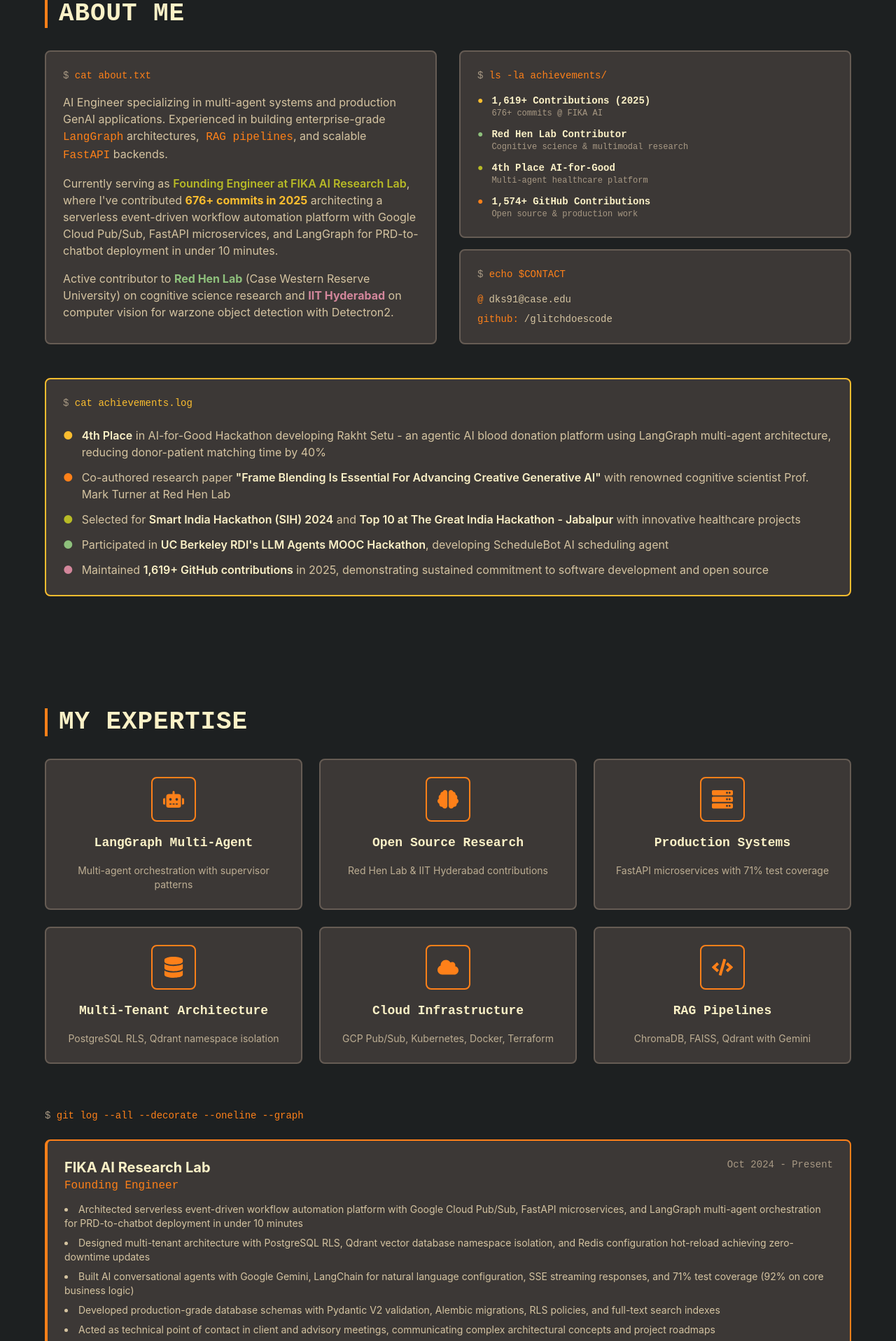
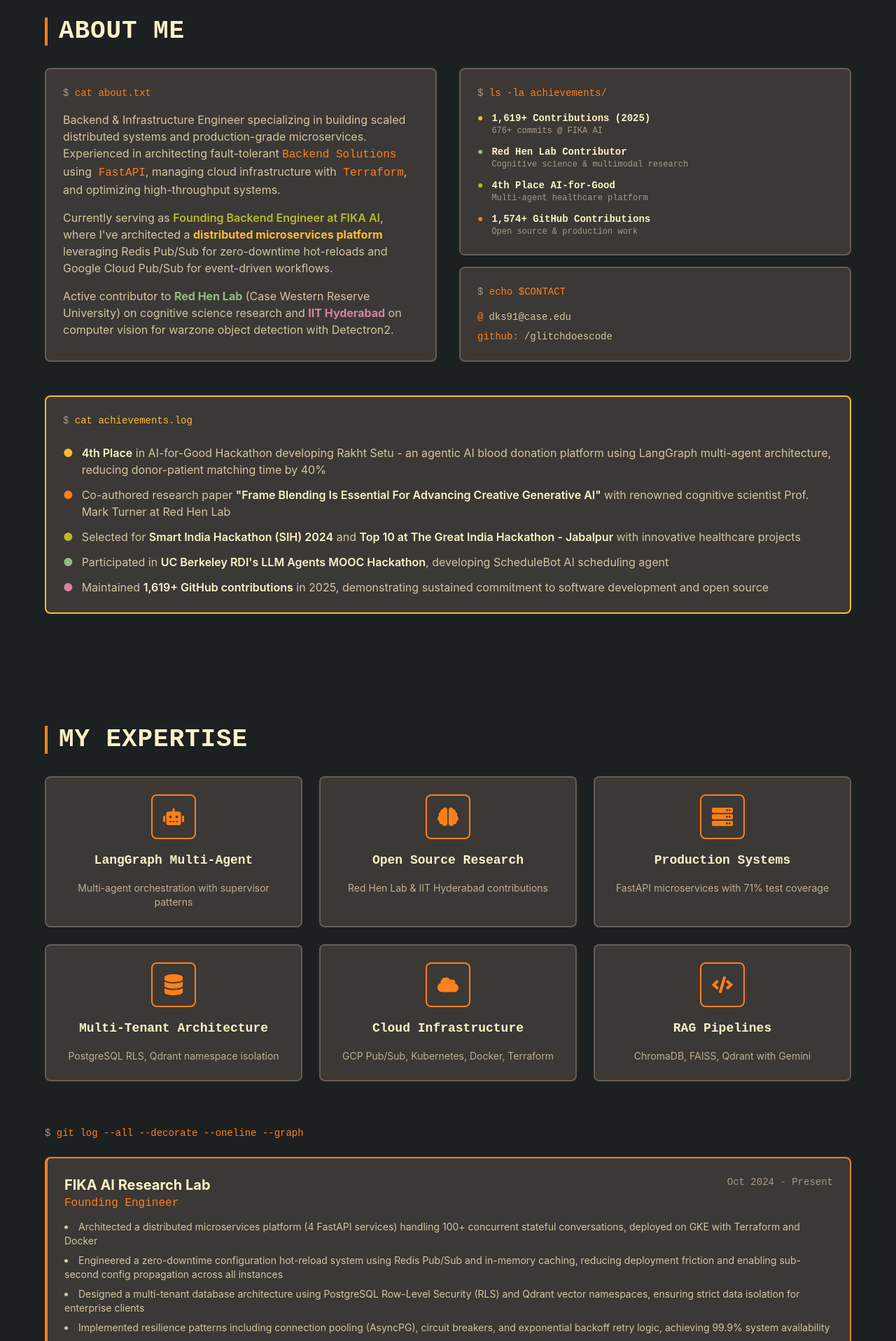
Before and after one commit to glitchdoescode/gruvbox-portfolio, a Next.js app: page / in a window 1280 px wide. Shown: the part 880-2796 px from the top of the page at 70% size. Built offline with nearby package versions, Linux system fonts and the light colour scheme.

Commit message:
feat: Sync portfolio content with backend engineer resume

```diff
--- a/components/About.tsx
+++ b/components/About.tsx
@@ -17,17 +17,16 @@
 
             <div className="space-y-4 text-gruvbox-fg2">
               <p>
-                AI Engineer specializing in multi-agent systems and production GenAI applications.
-                Experienced in building enterprise-grade <span className="text-gruvbox-orange font-mono">LangGraph</span> architectures,
-                <span className="text-gruvbox-orange font-mono"> RAG pipelines</span>, and scalable
-                <span className="text-gruvbox-orange font-mono"> FastAPI</span> backends.
+                Backend & Infrastructure Engineer specializing in building scaled distributed systems and production-grade microservices.
+                Experienced in architecting fault-tolerant <span className="text-gruvbox-orange font-mono">Backend Solutions</span> using
+                <span className="text-gruvbox-orange font-mono"> FastAPI</span>, managing cloud infrastructure with
+                <span className="text-gruvbox-orange font-mono"> Terraform</span>, and optimizing high-throughput systems.
               </p>
 
               <p>
-                Currently serving as <span className="text-gruvbox-green font-semibold">Founding Engineer at FIKA AI Research Lab</span>,
-                where I've contributed <span className="text-gruvbox-yellow font-bold">676+ commits in 2025</span> architecting
-                a serverless event-driven workflow automation platform with Google Cloud Pub/Sub, FastAPI microservices, and
-                LangGraph for PRD-to-chatbot deployment in under 10 minutes.
+                Currently serving as <span className="text-gruvbox-green font-semibold">Founding Backend Engineer at FIKA AI</span>,
+                where I've architected a <span className="text-gruvbox-yellow font-bold">distributed microservices platform</span> leveraging
+                Redis Pub/Sub for zero-downtime hot-reloads and Google Cloud Pub/Sub for event-driven workflows.
               </p>
 
               <p>
--- a/components/Experience.tsx
+++ b/components/Experience.tsx
@@ -82,11 +82,11 @@
                 <span className="text-gruvbox-fg4 font-mono text-sm">Oct 2024 - Present</span>
               </div>
               <ul className="space-y-2 text-sm text-gruvbox-fg2 list-disc list-inside">
-                <li>Architected serverless event-driven workflow automation platform with Google Cloud Pub/Sub, FastAPI microservices, and LangGraph multi-agent orchestration for PRD-to-chatbot deployment in under 10 minutes</li>
-                <li>Designed multi-tenant architecture with PostgreSQL RLS, Qdrant vector database namespace isolation, and Redis configuration hot-reload achieving zero-downtime updates</li>
-                <li>Built AI conversational agents with Google Gemini, LangChain for natural language configuration, SSE streaming responses, and 71% test coverage (92% on core business logic)</li>
-                <li>Developed production-grade database schemas with Pydantic V2 validation, Alembic migrations, RLS policies, and full-text search indexes</li>
-                <li>Acted as technical point of contact in client and advisory meetings, communicating complex architectural concepts and project roadmaps</li>
+                <li>Architected a distributed microservices platform (4 FastAPI services) handling 100+ concurrent stateful conversations, deployed on GKE with Terraform and Docker</li>
+                <li>Engineered a zero-downtime configuration hot-reload system using Redis Pub/Sub and in-memory caching, reducing deployment friction and enabling sub-second config propagation across all instances</li>
+                <li>Designed a multi-tenant database architecture using PostgreSQL Row-Level Security (RLS) and Qdrant vector namespaces, ensuring strict data isolation for enterprise clients</li>
+                <li>Implemented resilience patterns including connection pooling (AsyncPG), circuit breakers, and exponential backoff retry logic, achieving 99.9% system availability</li>
+                <li>Built comprehensive CI/CD pipelines with GitHub Actions (71% test coverage), automating Docker builds and deployments to Google Cloud Run</li>
               </ul>
             </div>
 
--- a/components/Hero.tsx
+++ b/components/Hero.tsx
@@ -28,13 +28,13 @@
             </h1>
 
             <p className="text-xl md:text-2xl text-gruvbox-orange font-mono uppercase tracking-wide">
-              Software Craftsman
+              Backend & Infrastructure Engineer
             </p>
 
             <div className="space-y-2 text-gruvbox-fg2 font-mono text-sm">
               <p className="flex items-center gap-2">
                 <span className="text-gruvbox-orange">&gt;</span>
-                Founding Engineer @ FIKA AI
+                Founding Backend Engineer @ FIKA AI
               </p>
               <p className="flex items-center gap-2">
                 <span className="text-gruvbox-orange">&gt;</span>
--- a/components/Projects.tsx
+++ b/components/Projects.tsx
@@ -14,35 +14,31 @@
 
 const projects: Project[] = [
   {
-    title: 'Workflow Automation Platform',
-    description: 'Production-grade fullstack platform enabling users to build, deploy, and manage conversational AI chatbots through an intuitive dashboard. Features 4 FastAPI microservices: Identity Management, PRD Builder (AI-assisted PRD generation), Config Agent (intelligent workflow configuration), and LangGraph Chatbot Runtime with Gemini 2.5. Monorepo architecture with Next.js 14 frontend, Supabase PostgreSQL RLS, Qdrant vector DB, Redis pub/sub, and complete Docker Compose local dev environment.',
-    tech: ['LangGraph', 'Next.js 14', 'FastAPI', 'Supabase', 'Qdrant', 'Redis', 'Gemini 2.5', 'Terraform'],
-    featured: true,
-  },
-  {
-    title: 'Akinator Clone - LangGraph',
-    description: 'Full-stack AI guessing game with LangGraph single agent + tools pattern. Multi-LLM support (Gemini 2.5 Flash, OpenAI GPT) and Tavily web search for character research.',
-    tech: ['LangGraph', 'React', 'FastAPI', 'Gemini 2.5', 'Tavily'],
-    github: 'https://github.com/glitchdoescode/akinator-game',
-  },
-  {
-    title: 'Healthcare AI Assistant',
-    description: 'AI business assistant with LangGraph 2-node pattern for multi-channel integration (WhatsApp, Instagram, Web, CRMs). Healthcare workflow management with 6 specialized workflows.',
-    tech: ['LangGraph', 'FastAPI', 'PostgreSQL', 'Gemini', 'Redis'],
+    title: 'Krishna Diagnostics AI Assistant',
+    description: 'High-throughput backend handling multi-channel webhook events (Instagram/WhatsApp) with an AsyncIO message batching system (40% cost reduction). Replaced stateless DB queries with Redis-based session persistence (<5ms latency) and implemented Circuit Breaker patterns for resilience.',
+    tech: ['FastAPI', 'Redis', 'AsyncPG', 'Tenacity', 'LangGraph'],
+    github: 'https://github.com/pupiltree/krsna-d',
+    demo: 'http://104.197.233.188:8000/static/demo-chat.html',
     featured: true,
   },
   {
     title: 'Rakht Setu (4th Place AI-for-Good)',
-    description: 'Production-ready AI blood donation platform securing 4th place in national hackathon. LangGraph multi-agent system with RAG-enhanced medical screening achieving 85%+ accuracy, <30s emergency response time, and 92% bridge donor coordination success rate. Features guest user fast-track (38% conversion) and Docker deployment on Azure.',
-    tech: ['LangGraph', 'FastAPI', 'ChromaDB', 'PostgreSQL', 'Redis', 'Gemini', 'Azure'],
+    description: 'Mission-critical backend ensuring <30-second response latency for emergency blood requests. Parallelized geo-spatial searches using asyncio.gather and optimized donor matching with Haversine distance calculations. Features 5-collection RAG system with ChromaDB.',
+    tech: ['Python', 'Azure', 'Geo-Spatial', 'RAG', 'Redis'],
     github: 'https://github.com/glitchdoescode/rakht-setu',
     featured: true,
   },
   {
-    title: 'TalentScout Multi-Agent PoC',
-    description: 'Advanced AI internship opportunity generator using LangGraph supervisor pattern with 5 specialized agents: Company Analyzer, Opportunity Synthesizer, Proposal Generator, Candidate Matcher, and Supervisor. Features semantic matching with FAISS vector database, RAG implementation, and intelligent candidate-opportunity pairing with Google Gemini 2.0 Flash.',
-    tech: ['LangGraph', 'Multi-Agent', 'Gemini 2.0', 'FAISS', 'RAG', 'Streamlit'],
-    github: 'https://github.com/glitchdoescode/talentscout',
+    title: 'Capybara.ai',
+    description: 'Secure code execution sandbox for autonomous data analysis, allowing safe execution of arbitrary Python code on user-uploaded datasets. Orchestrated agent pipeline using LangGraph to breakdown complex business questions into executable SQL/Pandas operations.',
+    tech: ['Python', 'Docker', 'Pandas', 'LangChain'],
+    featured: false,
+  },
+  {
+    title: 'Workflow Automation Platform',
+    description: 'Distributed microservices platform (4 FastAPI services) handling 100+ concurrent stateful conversations. Features zero-downtime config hot-reload via Redis Pub/Sub, multi-tenant RLS architecture, and complete Docker Compose dev environment.',
+    tech: ['FastAPI', 'Redis Pub/Sub', 'Docker', 'GKE', 'Terraform', 'PostgreSQL'],
+    featured: false,
   },
 ];
 
--- a/components/Skills.tsx
+++ b/components/Skills.tsx
@@ -1,54 +1,52 @@
 'use client';
 
 import React from 'react';
-import { SiPython, SiJavascript, SiReact, SiNextdotjs, SiDocker, SiKubernetes, SiPostgresql, SiRedis, SiFastapi, SiTensorflow, SiPytorch, SiGooglecloud, SiCplusplus } from 'react-icons/si';
+import { SiPython, SiJavascript, SiDocker, SiKubernetes, SiPostgresql, SiRedis, SiFastapi, SiGooglecloud } from 'react-icons/si';
 
 const skillCategories = [
   {
-    category: 'AI & ML',
+    category: 'Backend Architecture',
     color: 'orange',
     skills: [
-      { name: 'Multi-Agent Systems', icon: <SiPython /> },
-      { name: 'LangGraph', icon: <SiPython /> },
-      { name: 'LangChain', icon: <SiPython /> },
-      { name: 'RAG', icon: <SiPython /> },
-      { name: 'LLMs', icon: <SiPython /> },
-      { name: 'NLP', icon: <SiPython /> },
-      { name: 'TensorFlow', icon: <SiTensorflow /> },
-      { name: 'PyTorch', icon: <SiPytorch /> },
+      { name: 'FastAPI', icon: <SiFastapi /> },
+      { name: 'AsyncIO', icon: <SiPython /> },
+      { name: 'Redis Pub/Sub', icon: <SiRedis /> },
+      { name: 'Celery', icon: <SiPython /> },
+      { name: 'Message Queues', icon: <SiGooglecloud /> },
+      { name: 'PostgreSQL', icon: <SiPostgresql /> },
     ],
   },
   {
-    category: 'Backend',
+    category: 'Infrastructure',
     color: 'green',
     skills: [
-      { name: 'FastAPI', icon: <SiFastapi /> },
-      { name: 'Flask', icon: <SiPython /> },
-      { name: 'Python', icon: <SiPython /> },
-      { name: 'Node.js', icon: <SiJavascript /> },
-      { name: 'PostgreSQL', icon: <SiPostgresql /> },
-      { name: 'Redis', icon: <SiRedis /> },
+      { name: 'Docker', icon: <SiDocker /> },
+      { name: 'Kubernetes', icon: <SiKubernetes /> },
+      { name: 'Terraform', icon: <SiGooglecloud /> },
+      { name: 'GCP / Azure', icon: <SiGooglecloud /> },
+      { name: 'CI/CD', icon: <SiGooglecloud /> },
+      { name: 'Nginx', icon: <SiJavascript /> },
     ],
   },
   {
-    category: 'Frontend',
+    category: 'AI Infrastructure',
     color: 'aqua',
     skills: [
-      { name: 'React', icon: <SiReact /> },
-      { name: 'Next.js', icon: <SiNextdotjs /> },
-      { name: 'TypeScript', icon: <SiJavascript /> },
-      { name: 'Tailwind', icon: <SiReact /> },
+      { name: 'LangGraph', icon: <SiPython /> },
+      { name: 'Vector DBs', icon: <SiPython /> },
+      { name: 'RAG Pipelines', icon: <SiPython /> },
+      { name: 'Model Serving', icon: <SiPython /> },
     ],
   },
   {
-    category: 'Cloud & DevOps',
+    category: 'Languages & Tools',
     color: 'blue',
     skills: [
-      { name: 'GCP', icon: <SiGooglecloud /> },
-      { name: 'Kubernetes', icon: <SiKubernetes /> },
-      { name: 'Docker', icon: <SiDocker /> },
-      { name: 'CI/CD', icon: <SiGooglecloud /> },
-      { name: 'Terraform', icon: <SiGooglecloud /> },
+      { name: 'Python', icon: <SiPython /> },
+      { name: 'Bash', icon: <SiJavascript /> },
+      { name: 'SQL', icon: <SiPostgresql /> },
+      { name: 'Git', icon: <SiJavascript /> },
+      { name: 'Grafana', icon: <SiJavascript /> },
     ],
   },
 ];
```
